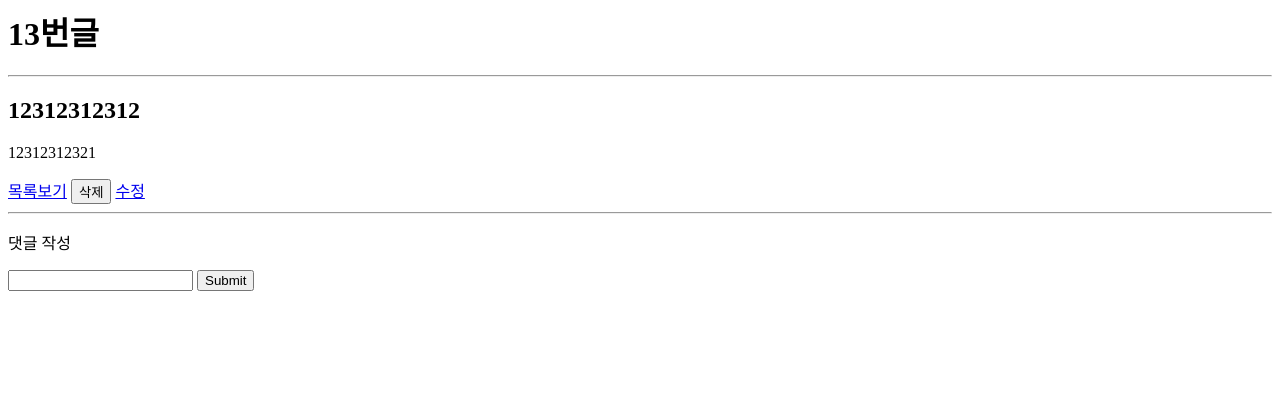
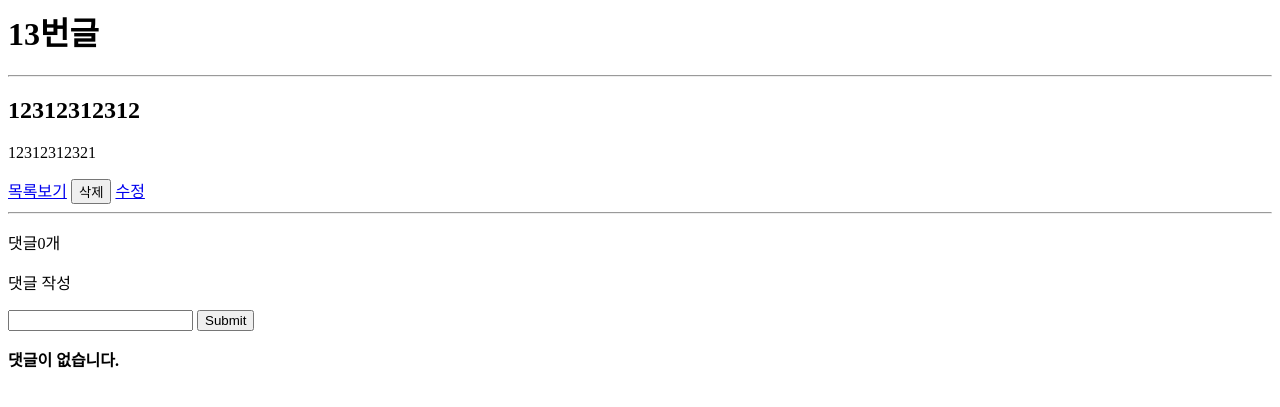
Before and after one commit to sweetrain096/django_recrud, a Django app: page /boards/13/ in a window 1280 px wide. Shown: the top 407 px of the page. Run offline with Django 3.2, Linux system fonts and the light colour scheme; data comes from the database, SQL or seed files in the repository.

Commit message:
02_1_댓글 출력 detail 수정

```diff
--- a/boards/templates/boards/detail.html
+++ b/boards/templates/boards/detail.html
@@ -9,6 +9,7 @@
 </form>
 <a href="{% url 'boards:edit' board.pk %}">수정</a>
 <hr>
+<p>댓글{{ comments.count }}개</p>
 <p>댓글 작성</p>
 <form action="{% url 'boards:comments_create' board.pk%}" method="POST">
     {% csrf_token %}
@@ -16,11 +17,12 @@
     <input type="submit">
 </form>
 {% for comment in comments %}
-<li>{{ comment.content }}
+<li>{{ forloop.counter }} : {{ comment.content }}
     <form action="{% url 'boards:comments_delete' board.pk comment.pk %}" method="POST" style="display: inline" onsubmit="return confirm('삭제할거야?')">
         {% csrf_token %}
         <input type="submit" value="삭제">
     </form>
 </li>
-
+{% empty %}
+    <b><p>댓글이 없습니다.</p></b>
 {% endfor %}
```
